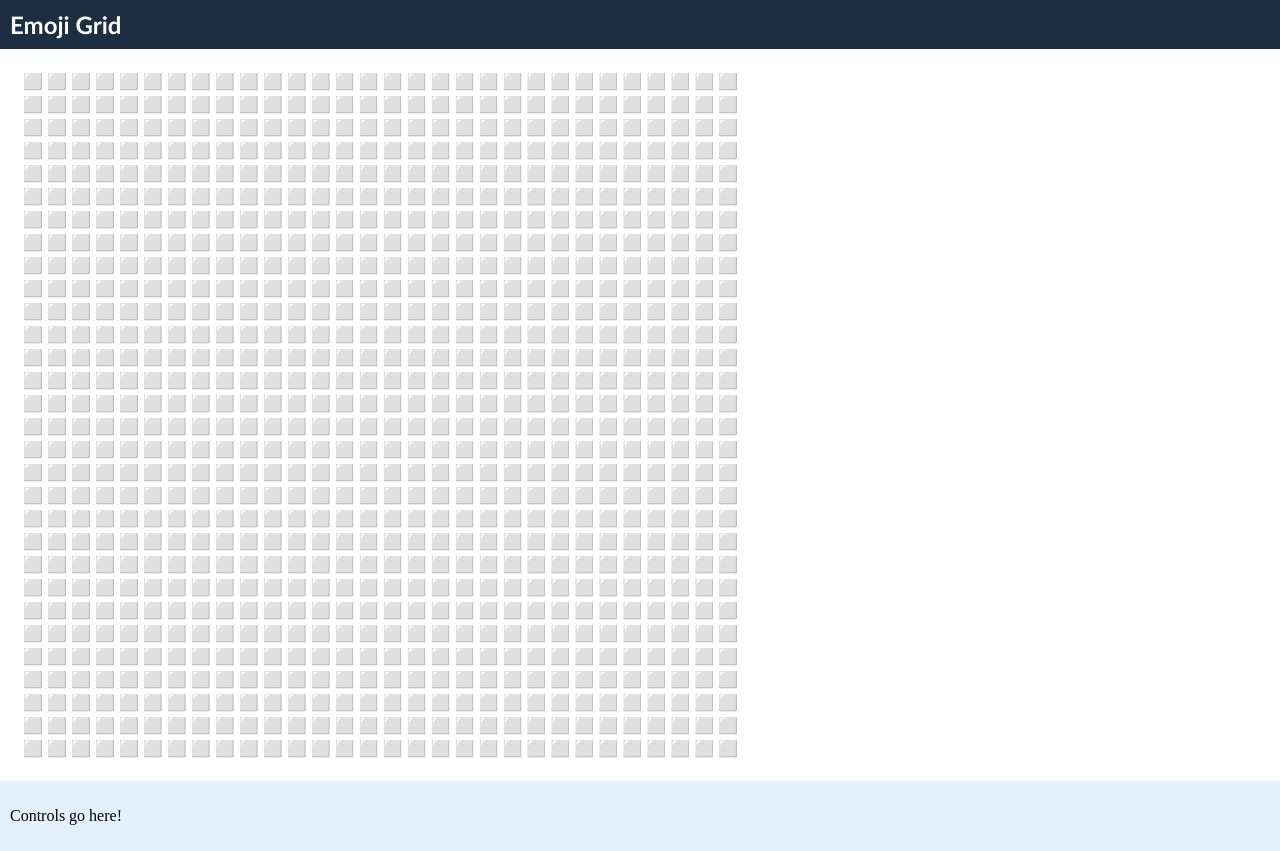
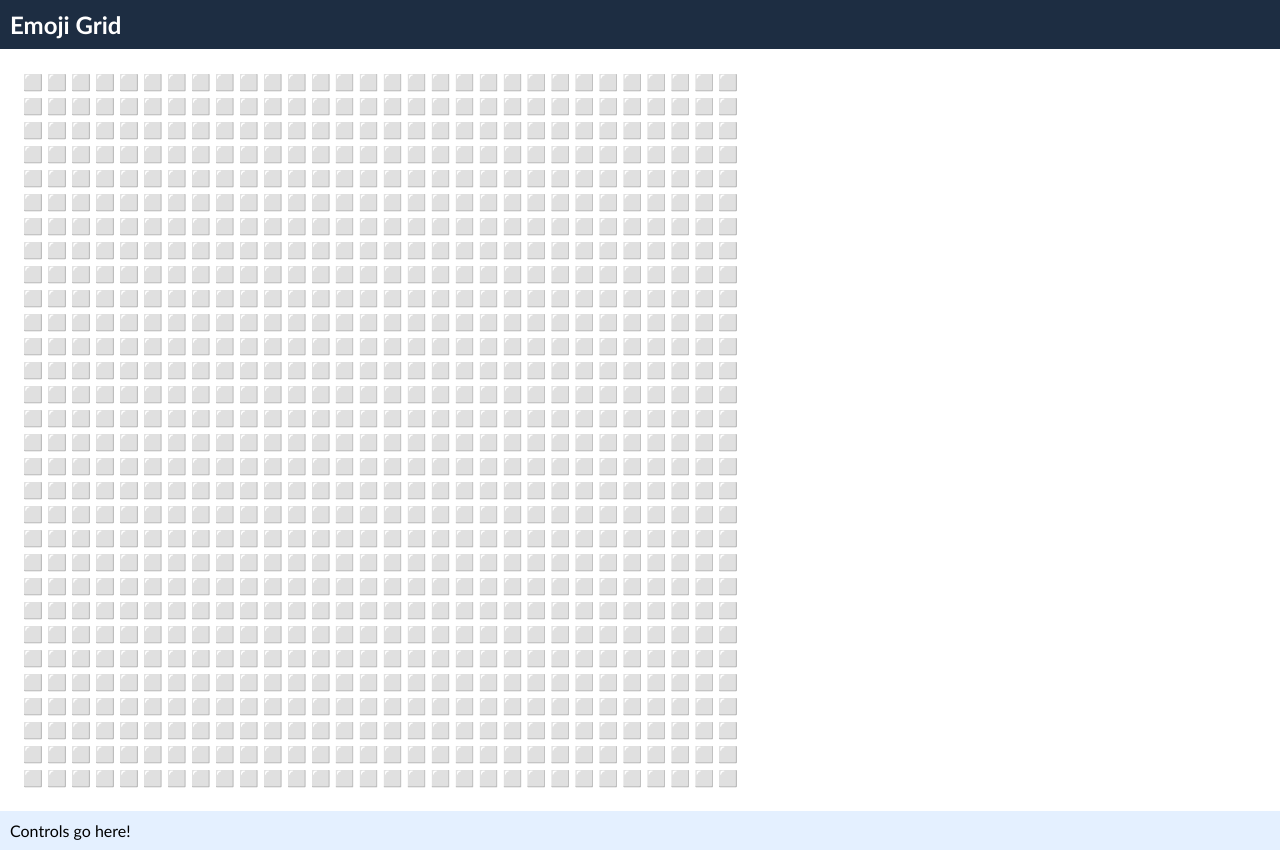
Before and after one commit to hdwhitefur/emoji-grid, a React (Create React App) app: page / in a window 1280 px wide. Built offline with nearby package versions, Linux system fonts and the light colour scheme.

Commit message:
convert spaces to tabs

```diff
--- a/src/App.css
+++ b/src/App.css
@@ -3,6 +3,7 @@ html, body, #root, .app {
 	display: flex;
 	flex-direction: column;
 	margin: 0px;
+	font-family: "Trebuchet MS", Helvetica, sans-serif
 }
 
 .nav {
@@ -10,7 +11,6 @@ html, body, #root, .app {
 	background-color: #1d2d42;
 	color: #ffffff;
 	font-size: 24px;
-    font-family: "Trebuchet MS", Helvetica, sans-serif
 }
 
 .grid {
--- a/src/Control.js
+++ b/src/Control.js
@@ -1,11 +1,12 @@
 import React, { Component } from "react"
 
 class Control extends Component {
-    render() {
-        return (
-            <div className="control"><p>Controls go here!</p></div>
-        )
-    }
+
+	render() {
+		return (
+			<div className="control">Controls go here!</div>
+		)
+	}
 }
 
 export default Control
```
Also changed, not shown: src/Nav.js (+5 -5 lines), src/App.js (indentation only), src/Cell.js (indentation only), src/Grid.js (indentation only). Lines whose indentation alone changed are shown as unchanged.
